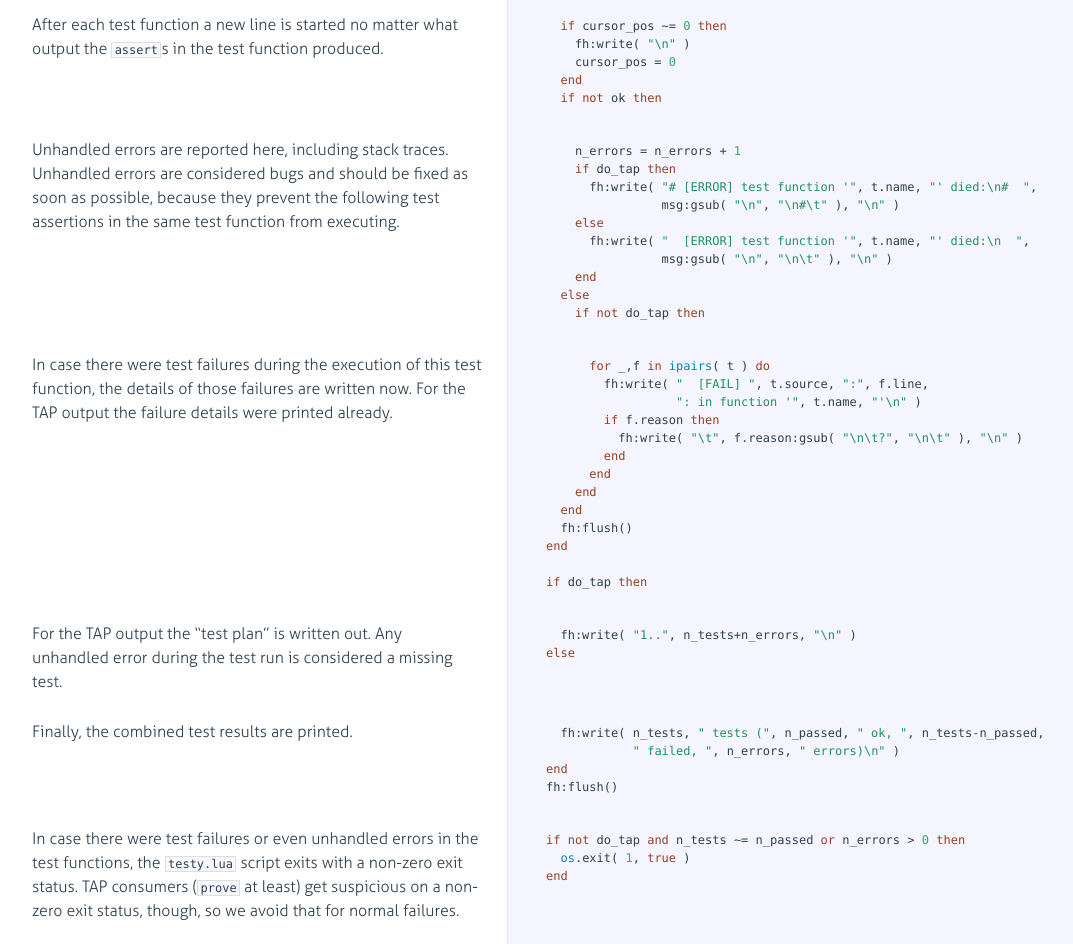
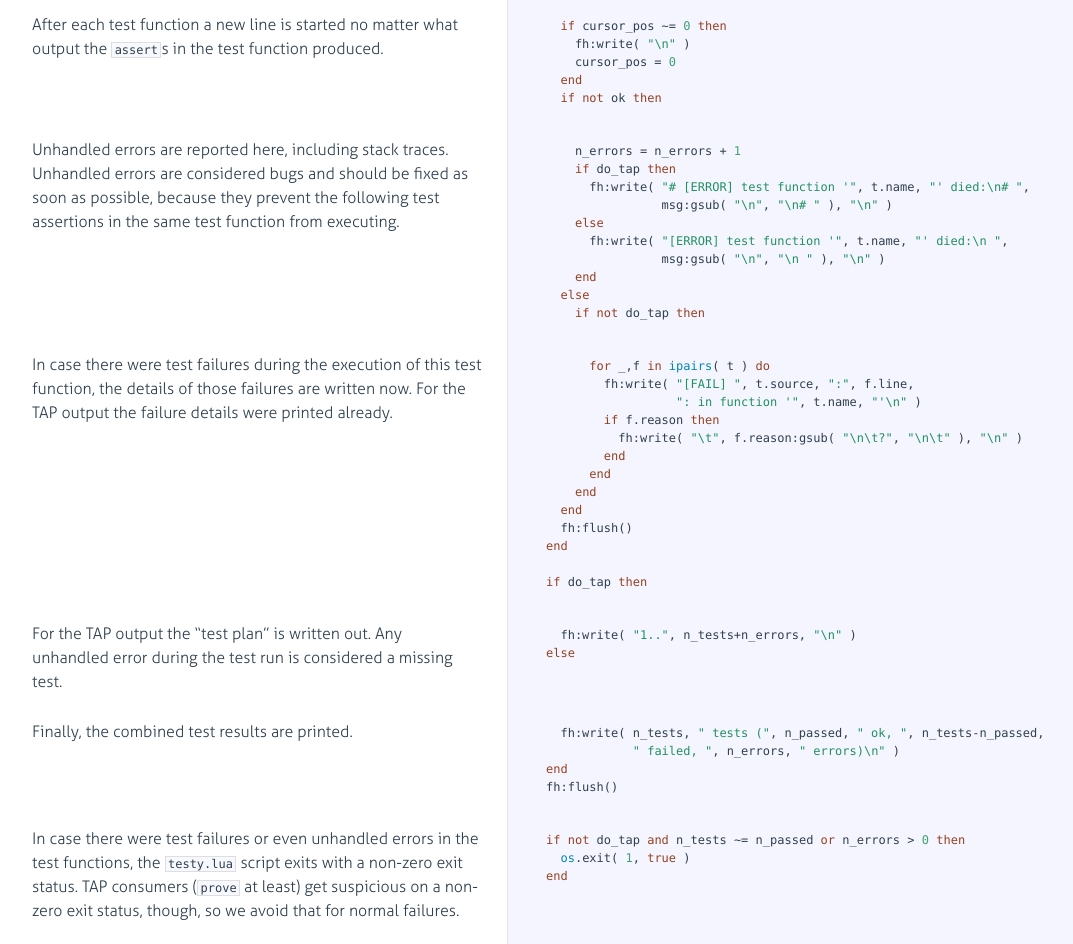
Before and after one commit to siffiejoe/lua-testy, a plain HTML site: page index.html in a window 1280 px wide. Shown: the part 8165-9109 px from the top of the page, without its empty margins (18-1091 px from the left). Drawn offline with Linux system fonts and the light colour scheme.

Commit message:
Update generated HTML file.

```diff
--- a/index.html
+++ b/index.html
@@ -943,11 +943,11 @@ assertions in the same test function from executing.</p>
 
             <div class="content"><div class='highlight'><pre>    n_errors = n_errors + <span class="hljs-number">1</span>
     <span class="hljs-keyword">if</span> do_tap <span class="hljs-keyword">then</span>
-      fh:write( <span class="hljs-string">"# [ERROR] test function '"</span>, t.name, <span class="hljs-string">"' died:\n#  "</span>,
-                msg:gsub( <span class="hljs-string">"\n"</span>, <span class="hljs-string">"\n#\t"</span> ), <span class="hljs-string">"\n"</span> )
+      fh:write( <span class="hljs-string">"# [ERROR] test function '"</span>, t.name, <span class="hljs-string">"' died:\n# "</span>,
+                msg:gsub( <span class="hljs-string">"\n"</span>, <span class="hljs-string">"\n# "</span> ), <span class="hljs-string">"\n"</span> )
     <span class="hljs-keyword">else</span>
-      fh:write( <span class="hljs-string">"  [ERROR] test function '"</span>, t.name, <span class="hljs-string">"' died:\n  "</span>,
-                msg:gsub( <span class="hljs-string">"\n"</span>, <span class="hljs-string">"\n\t"</span> ), <span class="hljs-string">"\n"</span> )
+      fh:write( <span class="hljs-string">"[ERROR] test function '"</span>, t.name, <span class="hljs-string">"' died:\n "</span>,
+                msg:gsub( <span class="hljs-string">"\n"</span>, <span class="hljs-string">"\n "</span> ), <span class="hljs-string">"\n"</span> )
     <span class="hljs-keyword">end</span>
   <span class="hljs-keyword">else</span>
     <span class="hljs-keyword">if</span> <span class="hljs-keyword">not</span> do_tap <span class="hljs-keyword">then</span></pre></div></div>
@@ -968,7 +968,7 @@ For the TAP output the failure details were printed already.</p>
             </div>
 
             <div class="content"><div class='highlight'><pre>      <span class="hljs-keyword">for</span> _,f <span class="hljs-keyword">in</span> <span class="hljs-built_in">ipairs</span>( t ) <span class="hljs-keyword">do</span>
-        fh:write( <span class="hljs-string">"  [FAIL] "</span>, t.source, <span class="hljs-string">":"</span>, f.line,
+        fh:write( <span class="hljs-string">"[FAIL] "</span>, t.source, <span class="hljs-string">":"</span>, f.line,
                   <span class="hljs-string">": in function '"</span>, t.name, <span class="hljs-string">"'\n"</span> )
         <span class="hljs-keyword">if</span> f.reason <span class="hljs-keyword">then</span>
           fh:write( <span class="hljs-string">"\t"</span>, f.reason:gsub( <span class="hljs-string">"\n\t?"</span>, <span class="hljs-string">"\n\t"</span> ), <span class="hljs-string">"\n"</span> )
```
